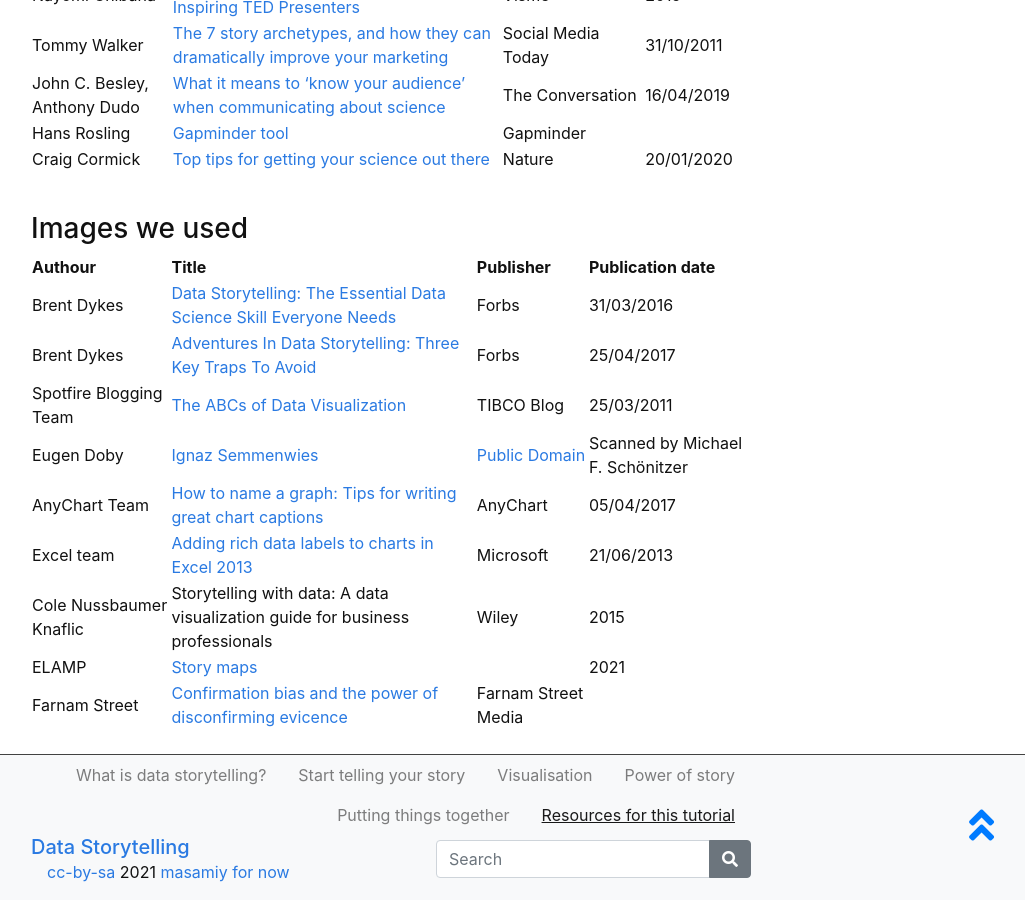
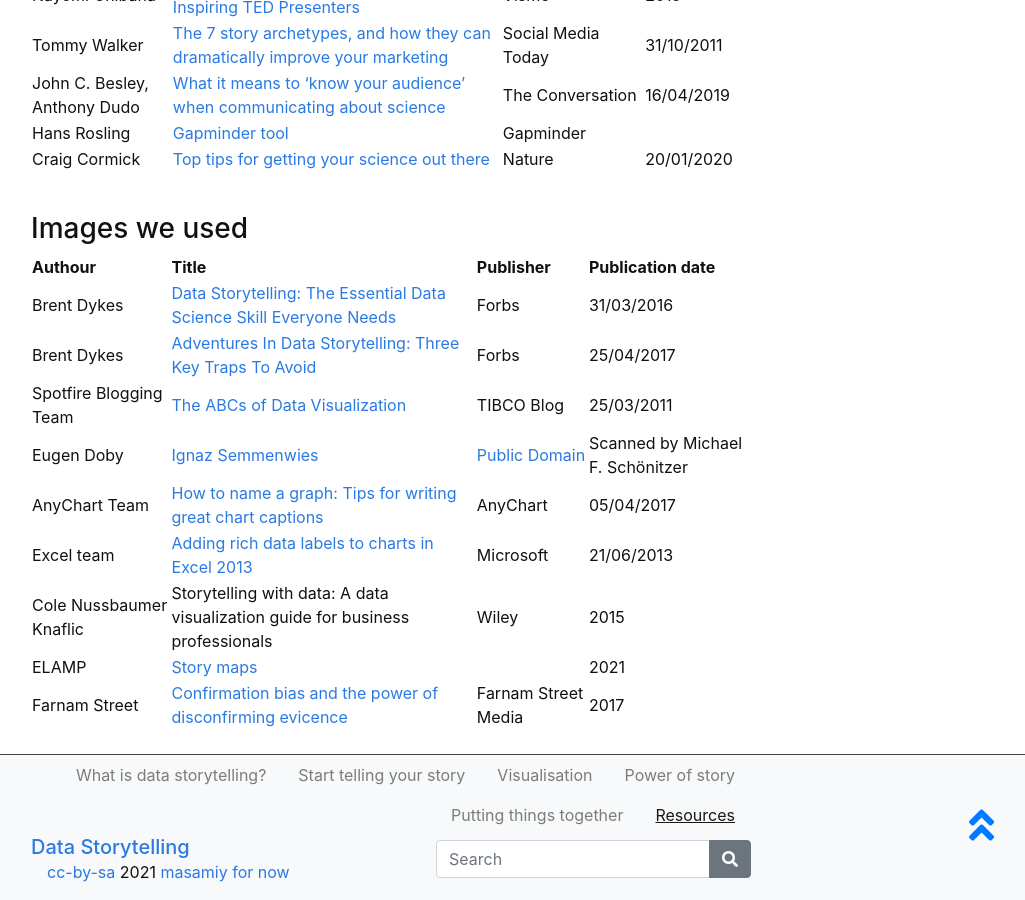
Before and after one commit to masamiy/DataStoryTelling, a Jekyll site: the page built from content/5-Resources.md, in a window 1280 px wide and 900 px high, scrolled down 875 px. Shown: the whole window, without its empty margins (249-1274 px from the left). Built offline with Jekyll 4.4.1, drawn with Linux system fonts in a browser that asks for light colours; some of the changed text lies outside the part shown.

Commit message:
Update 5-Resources.md

```diff
--- a/content/5-Resources.md
+++ b/content/5-Resources.md
@@ -1,6 +1,6 @@
 ---
 title: Resources
-nav: Resources for this tutorial
+nav: Resources
 ---
 
 ### Pages we used for the content
@@ -39,4 +39,4 @@ nav: Resources for this tutorial
 | Excel team | [Adding rich data labels to charts in Excel 2013](https://www.microsoft.com/en-us/microsoft-365/blog/2013/06/21/adding-rich-data-labels-to-charts-in-excel-2013/) | Microsoft | 21/06/2013|
 | Cole Nussbaumer Knaflic | Storytelling with data: A data visualization guide for business professionals | Wiley | 2015 |
 | ELAMP | [Story maps](http://elamp.blogspot.com/2011/05/story-maps.html) || 2021 |
-| Farnam Street | [Confirmation bias and the power of disconfirming evicence](https://fs.blog/2017/05/confirmation-bias/) | Farnam Street Media | |
+| Farnam Street | [Confirmation bias and the power of disconfirming evicence](https://fs.blog/2017/05/confirmation-bias/) | Farnam Street Media | 2017 |
```
